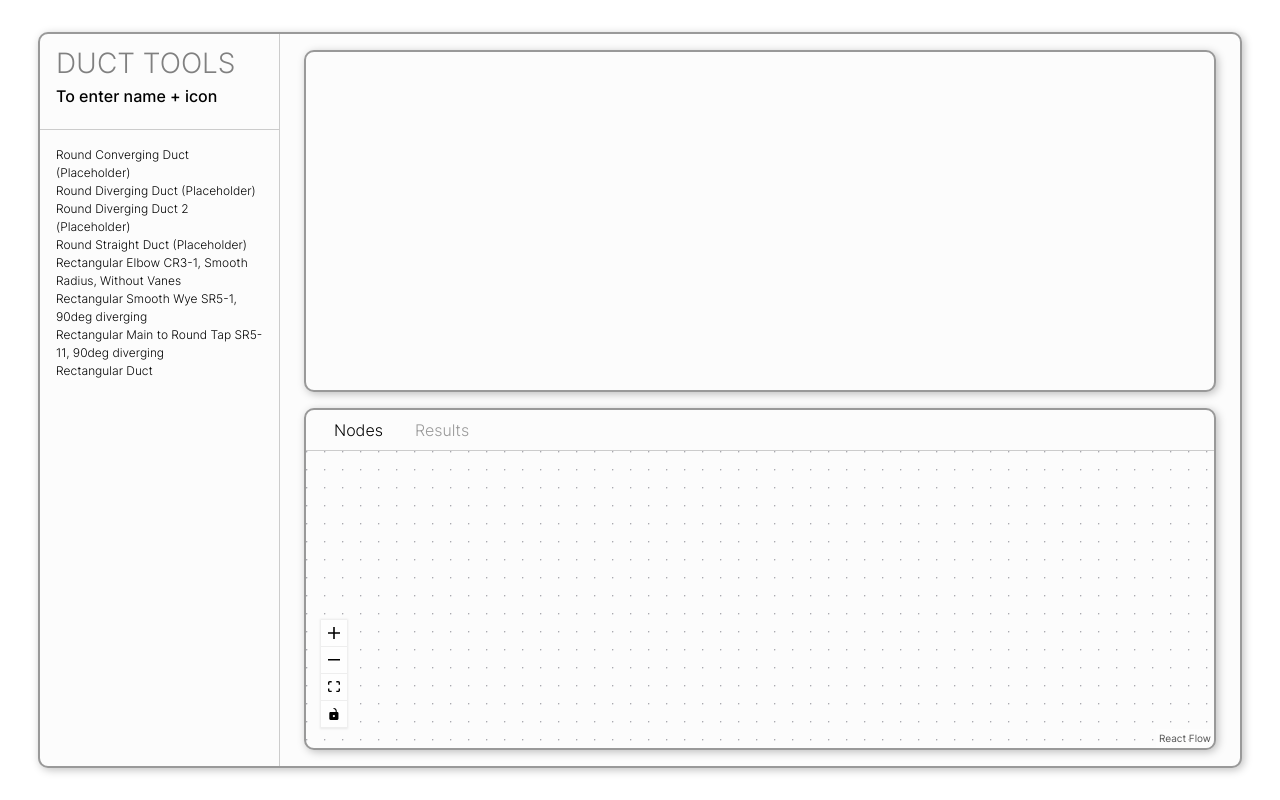
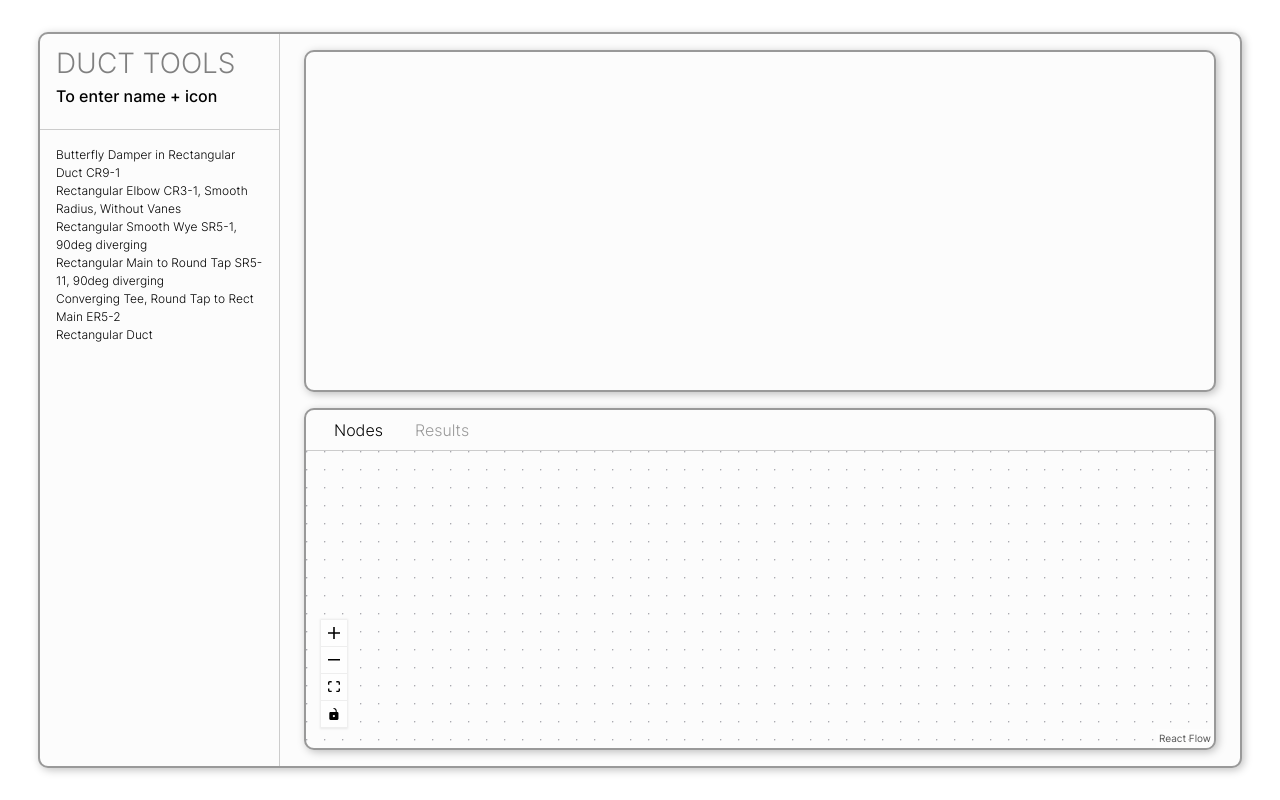
Before and after one commit to SHL4917/duct-tools, a React (Create React App) app: page / in a window 1280 px wide. Built offline with nearby package versions, Linux system fonts and the light colour scheme.

Commit message:
Added 2 rect duct components

```diff
--- a/src/pipeComponents/GenericComponent.js
+++ b/src/pipeComponents/GenericComponent.js
@@ -1,45 +1,4 @@
 class GenericComponent {
- //Naming for each field or data object:
-  /*
-  flow rate, main duct in (cmh): cmhMainIn
-  flow rate, side duct in (cmh): cmhSideIn
-  flow rate, other side duct in (cmh): cmhSideIn2
-  flow rate, main duct out (cmh): cmhMainOut
-  flow rate, side duct out (cmh): cmhSideOut
-  flow rate, other side duct out (cmh): cmhSideOut2
-  overall pressure loss (Pa): pressureLossMain
-  side pressure loss (Pa): pressureLossSide
-  side2 pressure loss (Pa): pressureLossSide2
-  friction loss: frictionLoss
-  diameter in (mm): diameterIn
-  diameter out (mm): diameterOut
-  diameter out side (mm): diameterOutSide
-  diameter out side 2 (mm): diameterOutSide2
-  width in (mm): widthIn
-  width out (mm): widthOut
-  width out side (mm): widthOutSide
-  widh out side 2 (mm): widthOutSide2
-  height in (mm): heightIn
-  height out (mm): heightOut
-  height out side (mm): heightOutSide
-  height out side 2 (mm): heightOutSide2
-  loss coefficient of component: lossCoeff
-  loss coefficient of component side duct: lossCoeffSide
-  loss coefficiewnt of componetn other side duct: lossCoeffSide2
-  entry velocity (m/s): velIn
-  exit velocity (m/s): velOut
-  exit velocity side (m/s): velOutSide
-  exit velocity side 2 (m/s): velOutSide2
-  velocity pressure in (Pa): velPresIn
-  velocity pressure out (Pa): velPresOut
-  velocity pressure out side (Pa): velPresOutSide
-  velocity pressure out side 2 (Pa): velPresOutSide2
-  surface roughness: surfaceRoughness
-  component length (m): length
-  aspect ratio (Longer side over shorter side): aspectRatio
-  turn angle (degrees): turnAngle
-  turn radius (mm): turnRadius
-  */
 
   constructor(fields, type, reqInput, text = { title: "", desc: "" }) {
     this.fields = fields;
@@ -60,6 +19,7 @@ class GenericComponent {
       "pressudeLossSide2",
       "frictionLoss",
       "diameterIn",
+      "diameterInSide",
       "diameterOut",
       "diameterOutSide",
       "diameterOutSide2",
@@ -75,10 +35,12 @@ class GenericComponent {
       "lossCoeffSide",
       "lossCoeffSide2",
       "velIn",
+      "velInSide",
       "velOut",
       "velOutSide",
       "velOutSide2",
       "velPresIn",
+      "velPresInSide",
       "velPresOut",
       "velPresOutSide",
       "velPresOutSide2",
--- a/src/pipeComponents/components.js
+++ b/src/pipeComponents/components.js
@@ -1,8 +1,6 @@
-import * as trialComponents from "./trialComponents";
 import * as rectComponents from "./rectComponents";
 
 const components = {
-  ...trialComponents,
   ...rectComponents,
 }
 
@@ -17,6 +15,7 @@ const componentDesc = {
   },
   dimensions: {
     "diameterIn": "Diameter In:",
+    "diameterInSide": "Diameter In - Branch 1:",
     "diameterOut": "Diameter Out - Main:",
     "diameterOutSide": "Diameter Out - Branch 1:",
     "diameterOutSide2": "Diameter Out - Branch 2:",
@@ -32,6 +31,7 @@ const componentDesc = {
   others: {
     "frictionLoss": "Friction Loss (Unit lol):",
     "velIn": "Velocity In (m/s) - Main:",
+    "velInSide": "Velocity - Branch 1 (m/s) - Main:",
     "velOut": "Velocity Out (m/s) - Main:",
     "velOutSide": "Velocity Out (m/s) - Branch 1:",
     "velOutSide2": "Velocity Out (m/s): - Branch 2:",
@@ -44,6 +44,7 @@ const componentDesc = {
     "lossCoeffSide": false,
     "lossCoeffSide2": false,
     "velPresIn": false,
+    "velPresInSide": false,
     "velPresOut": false,
     "velPresOutSide": false,
     "velPresOutSide2": false,
--- a/src/pipeComponents/rectComponents.js
+++ b/src/pipeComponents/rectComponents.js
@@ -417,4 +417,154 @@ const rectTeeToRound = new GenericComponent(
   },
 )
 
-export { straightRectDuct, rectElbowNoVanes, rectSmoothWye90Deg, rectTeeToRound};
+const rectButterflyDamper = new GenericComponent(
+  {
+    cmhMainOut: function(data, fields) {
+      return data.cmhMainIn;
+    },
+    velIn: function(data, fields) {
+      return (
+        data.cmhMainIn / 3600 / (data.widthIn * data.heightIn * 0.001 * 0.001)
+      );
+    },
+    velPresIn: function(data, fields) {
+      return 0.5 * 1.2 * fields.velIn(data, fields) ** 2;
+    },
+    lossCoeffMain: function(data, fields) {
+      let coeffData = [
+        [4.0e-2, 3.0e-1, 1.1, 3.0, 8.0, 2.3e1, 6.0e1, 1.0e2, 1.9e2, 9.999e3],
+        [4.0e-2, 3.0e-1, 1.1, 3.0, 8.0, 2.3e1, 6.0e1, 1.0e2, 1.9e2, 9.999e3],
+        [4.0e-2, 3.0e-1, 1.1, 3.0, 8.0, 2.3e1, 6.0e1, 1.0e2, 1.9e2, 9.999e3],
+        [
+          4.0e-2, 3.5e-1, 1.25, 3.6, 1.0e1, 2.9e1, 8.0e1, 1.55e2, 2.3e2,
+          9.999e3,
+        ],
+        [
+          4.0e-2, 3.5e-1, 1.25, 3.6, 1.0e1, 2.9e1, 8.0e1, 1.55e2, 2.3e2,
+          9.999e3,
+        ],
+      ];
+      let heightOverWidth = [0.1, 0.5, 1, 1.5, 2];
+      let damperAngle = [0, 10, 20, 30, 40, 50, 60, 75, 70, 90];
+      return interpolate2D(heightOverWidth, damperAngle, coeffData,
+        data.heightIn/data.widthIn, data.turnAngle);
+    },
+    pressureLossMain: function(data, fields) {
+      return (
+        fields.velPresIn(data, fields) * fields.lossCoeffMain(data, fields)
+      );
+    }
+  },
+  rectOneToOne,
+  {
+    cmhMainIn: true,
+    cmhMainOut: false,
+    widthIn: true,
+    heightIn: true,
+    velIn: false,
+    velPresIn: false,
+    lossCoeffMain: false,
+    pressureLossMain: false,
+    turnAngle: true,
+  },
+  {
+    title: "Butterfly Damper in Rectangular Duct CR9-1",
+    desc: "Placeholder, 90deg is fully shut, 0deg is fully open.",
+  }
+)
+
+const roundTaptoRectMain = new GenericComponent (
+  {
+    cmhMainOut: function(data, fields) {
+      return (data.cmhMainIn + data.cmhSideIn);
+    },
+    velIn: function(data, fields) {
+      return (
+        data.cmhMainIn / 3600 / (data.widthIn * data.heightIn * 0.001 * 0.001)
+      );
+    },
+    velOut: function(data, fields) {
+      return (
+        fields.cmhMainOut(data, fields) / 3600 / (data.widthIn * data.heightIn * 0.001 * 0.001)
+      );
+    },
+    velInSide: function(data, fields) {
+      return (
+        data.cmhSideIn / 3600 / (data.diameterInSide * data.diameterInSide * 0.0005 * 0.0005 * 3.14159)
+      );
+    },
+    velPresIn: function(data, fields) {
+      return 0.5 * 1.2 * fields.velIn(data, fields) ** 2;
+    },
+    velPresOut: function(data, fields) {
+      return 0.5 * 1.2 * fields.velOut(data, fields) ** 2;
+    },
+    velPresInSide: function(data, fields) {
+      return 0.5 * 1.2 * fields.velInSide(data, fields) ** 2;
+    },
+    lossCoeffSide: function(data, fields) {
+      let coeffData = [-14, -2.38, 0.5, 0.65, 1.03, 1.17, 1.19, 1.33, 1.51, 1.44];
+      let cmhSideOverOut = [0.1, 0.2, 0.3, 0.4, 0.5, 0.6, 0.7, 0.8, 0.9, 1.0];
+      return interpolate1D(cmhSideOverOut, coeffData, data.cmhSideIn/fields.cmhMainOut(data, fields));
+    },
+    lossCoeffMain: function(data, fields) {
+      let coeffData = [
+        22.15, 11.91, 6.54, 3.74, 2.23, 1.33, 0.76, 0.38, 0.1, 0,
+      ];
+      let cmhMainOverOut = [0.1, 0.2, 0.3, 0.4, 0.5, 0.6, 0.7, 0.8, 0.9, 1.0];
+      return interpolate1D(cmhMainOverOut, coeffData, data.cmhMainIn/fields.cmhMainOut(data, fields));
+    },
+    pressureLossMain: function(data, fields) {
+      return (
+        fields.velPresIn(data, fields) * fields.lossCoeffMain(data, fields)
+      );
+    },
+    pressureLossSide: function(data, fields) {
+      return (
+        fields.velPresInSide(data, fields) * fields.lossCoeffSide(data, fields)
+      );
+    }
+  },
+  {
+    roundIn: true,
+    roundOut: false,
+    rectIn: true,
+    rectOut: true,
+    ovalIn: false,
+    ovalOut: false,
+    oneInput: false,
+    oneOutput: true,
+    transition: false,
+  },
+  {
+    cmhMainIn: true,
+    cmhMainOut: false,
+    cmhSideIn: true,
+    velIn: false,
+    velOut: false,
+    velInSide: false,
+    velPresIn: false,
+    velPresOut: false,
+    velPresInSide: false,
+    widthIn: true,
+    heightIn: true,
+    diameterInSide: true,
+    lossCoeffMain: false,
+    lossCoeffSide: false,
+    pressureLossMain: false,
+    pressureLossSide: false,
+  },
+  {
+    title: "Converging Tee, Round Tap to Rect Main ER5-2",
+    desc: "Placeholder!"
+  }
+)
+
+export {
+  straightRectDuct,
+  rectElbowNoVanes,
+  rectSmoothWye90Deg,
+  rectTeeToRound,
+  rectButterflyDamper,
+  roundTaptoRectMain,
+};
```
